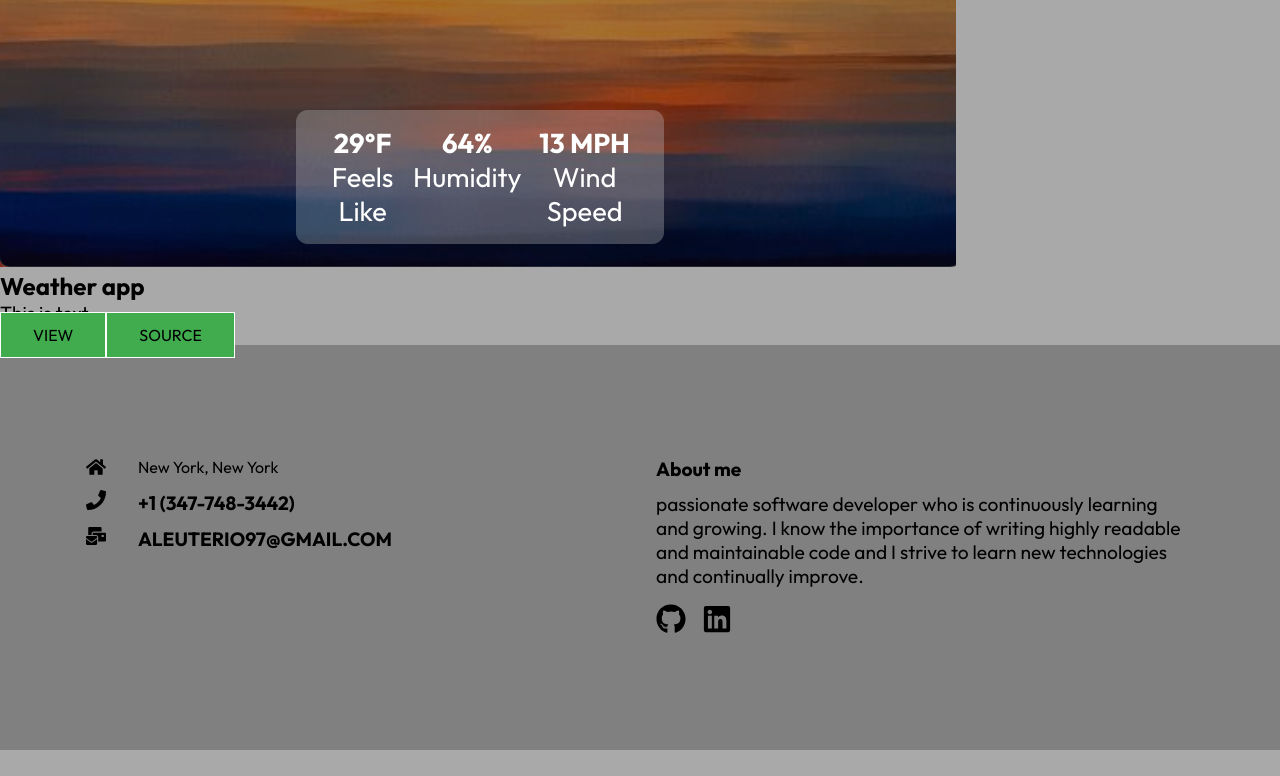
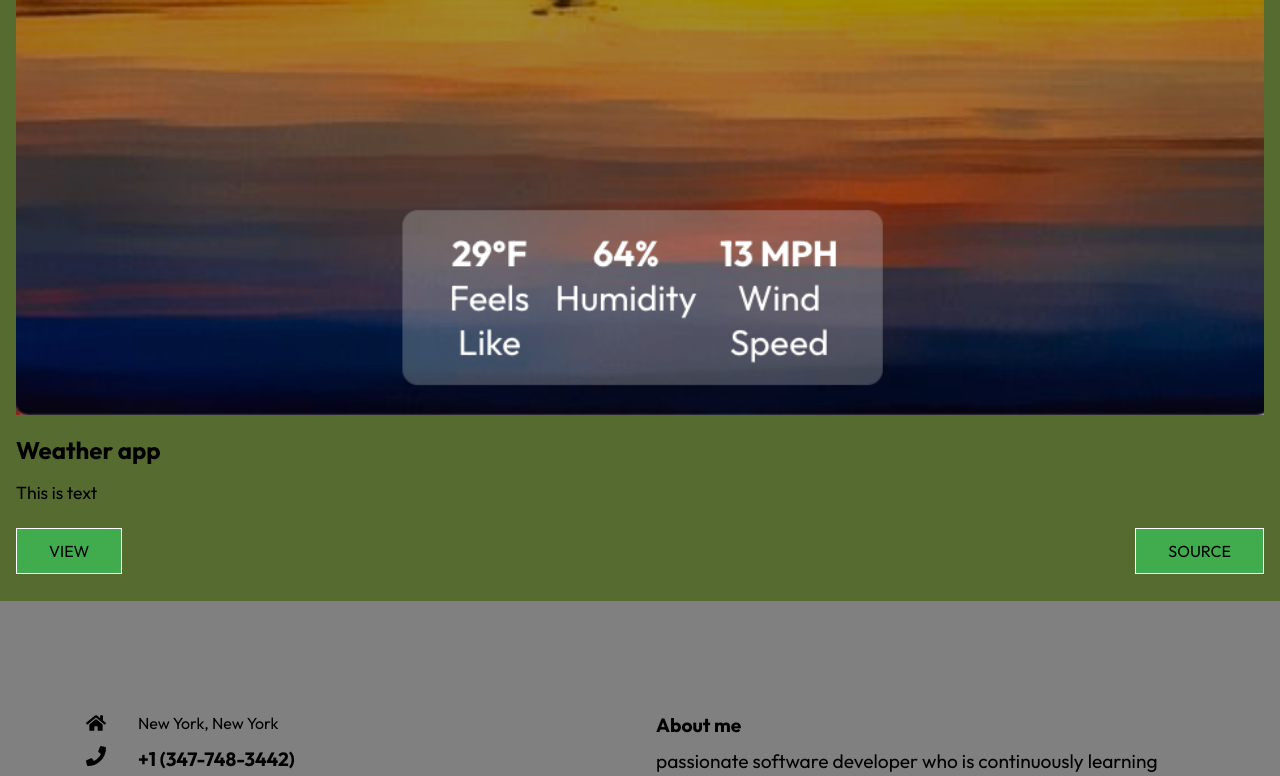
Before and after one commit to argie77/portfolio, a React (Create React App) app: page /project in a window 1280 px wide. Shown: the part 1217-1993 px from the top of the page. Before the commit the page ends 1967 px from the top, so only its background shows below. Built offline with nearby package versions, Linux system fonts and the light colour scheme; a web font is replaced by a local one.

Commit message:
working to put projects in project page

```diff
--- a/src/components/WorkCard.js
+++ b/src/components/WorkCard.js
@@ -8,9 +8,6 @@ import { NavLink } from "react-router-dom"
 
 const WorkCard = () => {
   return (
-    <div className="work-contaier">
-        <h1 className="project-heading">Projects</h1>
-        <div className="project-container">
     <div className="project-card">
     <img src={pro1} alt="image" />
     <h2 className="project-title">Weather app</h2>
@@ -22,8 +19,6 @@ const WorkCard = () => {
         </div>
     </div>
 </div>
-        </div>
-    </div>
   )
 }
 
--- a/src/components/WorkCardStyles.css
+++ b/src/components/WorkCardStyles.css
@@ -4,6 +4,47 @@
 }
 
 .project-container{
+    max-width: 1140px;
+    margin: auto;
+    display: grid;
+    grid-template-columns: repeat(3, 1fr);
+    grid-gap: 40px;
+    padding-bottom: 5rem;
+}
 
+.project-card{
+    background: darkolivegreen;
+    padding: 1.2rem 1rem;
+}
 
+.project-card img {
+    width: 100%
 }
+
+.project-title{
+    padding: 1rem 0;
+}
+
+.pro-details p{
+    padding-bottom: 1rem;
+    font-size: 1.1rem;
+    text-align: justify;
+}
+
+.pro-btns{
+    display: flex;
+    justify-content: space-between;
+    padding: 0.5rem 0;
+}
+
+.pto-btns .btn{
+    padding: 0.5rem 1rem;
+}
+
+@media screen and (max-width: 740px) {
+    .card-container{
+        max-width: 90%;
+        margin: auto;
+        grid-template-columns: 1fr;
+    }
+}
```
Also changed, not shown: src/components/work.js (added, +20 -0 lines), src/components/WorkCarddata.js (added). Lines whose indentation alone changed are shown as unchanged.
